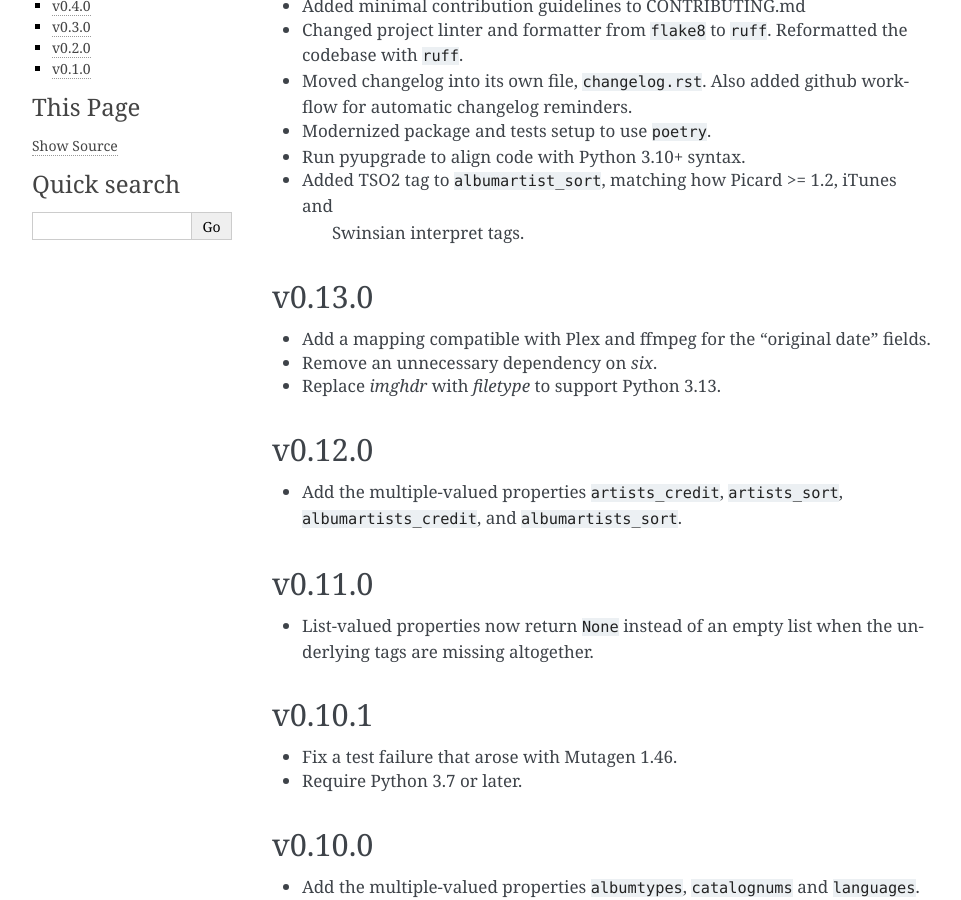
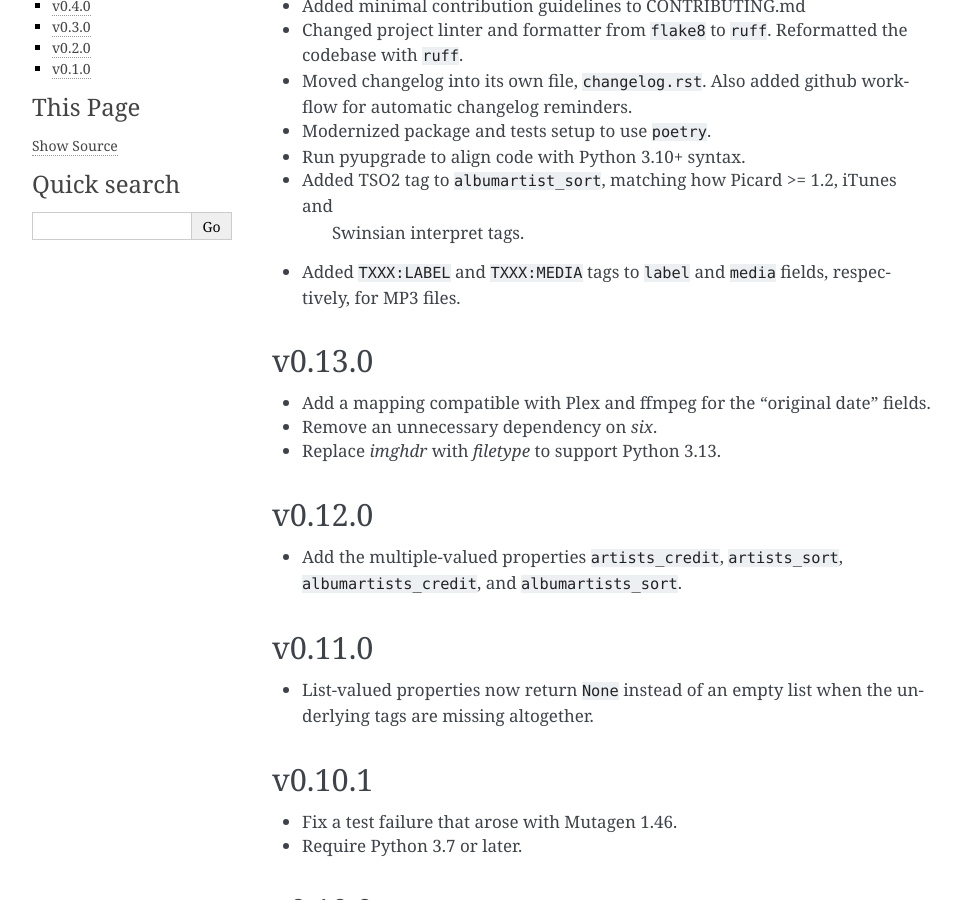
Before and after one commit to beetbox/mediafile, a Sphinx documentation site: the page built from docs/changelog.rst, in a window 1280 px wide and 900 px high, scrolled down 393 px. Shown: the whole window, without its empty margins (148-1109 px from the left). Built offline with Sphinx 7.4.7, drawn with Linux system fonts in a browser that asks for light colours.

Commit message:
Added MP3DescStorageStyle for LABEL and MEDIA as they seem to be used by foobar and Mp3Tag.
For references see
https://community.mp3tag.de/t/the-case-for-a-dedicated-label-tag/57647/17
and
https://community.mp3tag.de/t/what-is-the-correct-tag-for-label/59445/2

closes #85

```diff
--- a/docs/changelog.rst
+++ b/docs/changelog.rst
@@ -22,6 +22,8 @@ v1.0.0
 - Run pyupgrade to align code with Python 3.10+ syntax.
 - Added TSO2 tag to ``albumartist_sort``, matching how Picard >= 1.2, iTunes and
       Swinsian interpret tags.
+- Added ``TXXX:LABEL`` and ``TXXX:MEDIA`` tags to ``label`` and ``media``
+  fields, respectively, for MP3 files.
 
 v0.13.0
 -------
--- a/mediafile/__init__.py
+++ b/mediafile/__init__.py
@@ -496,6 +496,7 @@ class MediaFile:
 
     label = MediaField(
         MP3StorageStyle("TPUB"),
+        MP3DescStorageStyle("LABEL"),
         MP4StorageStyle("----:com.apple.iTunes:LABEL"),
         MP4StorageStyle("----:com.apple.iTunes:publisher"),
         MP4StorageStyle("----:com.apple.iTunes:Label", read_only=True),
@@ -596,6 +597,7 @@ class MediaFile:
     )
     media = MediaField(
         MP3StorageStyle("TMED"),
+        MP3DescStorageStyle("MEDIA"),
         MP4StorageStyle("----:com.apple.iTunes:MEDIA"),
         StorageStyle("MEDIA"),
         ASFStorageStyle("WM/Media"),
```
